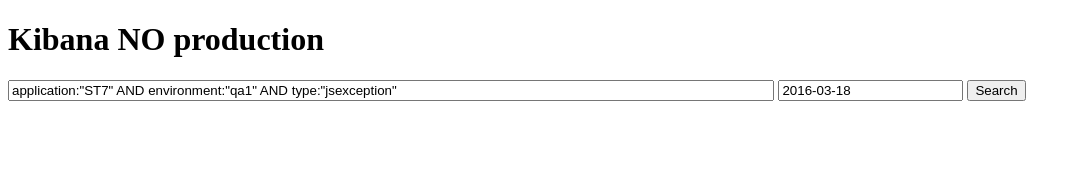
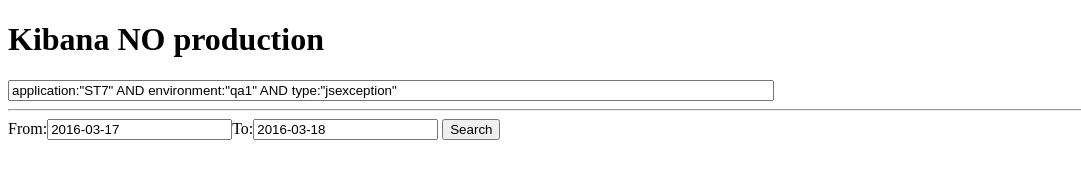
Before and after one commit to arnoldpaye/kibanaLogger, a plain HTML site: page index.html in a window 1280 px wide. Shown: the whole page, without its empty margins (0-1081 px from the left). Drawn offline with Linux system fonts and the light colour scheme.

Commit message:
enable date range query

```diff
--- a/index.html
+++ b/index.html
@@ -17,8 +17,8 @@
     <h1>Kibana NO production</h1>
     <!-- Search -->
     <div id="divSearch">
-        <input type="text" style="width:60%" id="txtQuery" value='application:"ST7" AND environment:"qa1" AND type:"jsexception"' />
-        <input type="text" id="txtDate" />
+        <input type="text" style="width:60%" id="txtQuery" value='application:"ST7" AND environment:"qa1" AND type:"jsexception"' /><hr/>
+        From:<input type="text" id="txtFromDate" />To:<input type="text" id="txtToDate" />
         <button id="btnSearch" onclick="search()">Search</button>
     </div><br />
     <!-- Errors -->
--- a/js/main.js
+++ b/js/main.js
@@ -7,12 +7,19 @@
 var divErrorsContainer = document.getElementById("divErrorsContainer");
 var divReport = document.getElementById("divReport");
 
-// get today date value
+// Dates
 var today = new Date();
-var todayDate = today.toISOString().split('T')[0];
-var todayTime = today.toISOString().split('T')[1];
-// set txtDate with today date as default value
-txtDate.value = todayDate;
+var yesterday = new Date(today.getTime() - 24*60*60*1000);
+
+var toDate = today.toISOString().split('T')[0];
+var toTime = today.toISOString().split('T')[1];
+var fromDate = yesterday.toISOString().split('T')[0];
+var fromTime = yesterday.toISOString().split('T')[1];
+
+// set txtToDate with today date as default value
+txtToDate.value = toDate;
+// set txtFromDate with yesterday date as default value
+txtFromDate.value = fromDate;
 
 // global exceptions
 var exceptions = [];
@@ -38,7 +45,6 @@
     showFilter();
     render(exceptions);
 }
-
 
 /**
 * Filter
@@ -120,12 +126,9 @@
     return queryString;
 }
 
-/**
-* @param {number} daysBefore How many days before now?
-*/
-function buildQueryRange(daysBefore) {
-    var to = new Date(txtDate.value.trim() + "T" + todayTime);
-    var from = new Date(to.getTime() - daysBefore*24*60*60*1000);
+function buildQueryRange() {
+    var to = new Date(txtToDate.value.trim() + "T" + toTime);
+    var from = new Date(txtFromDate.value.trim() + "T" + fromTime);
     return {
         from: from,
         to: to
```
